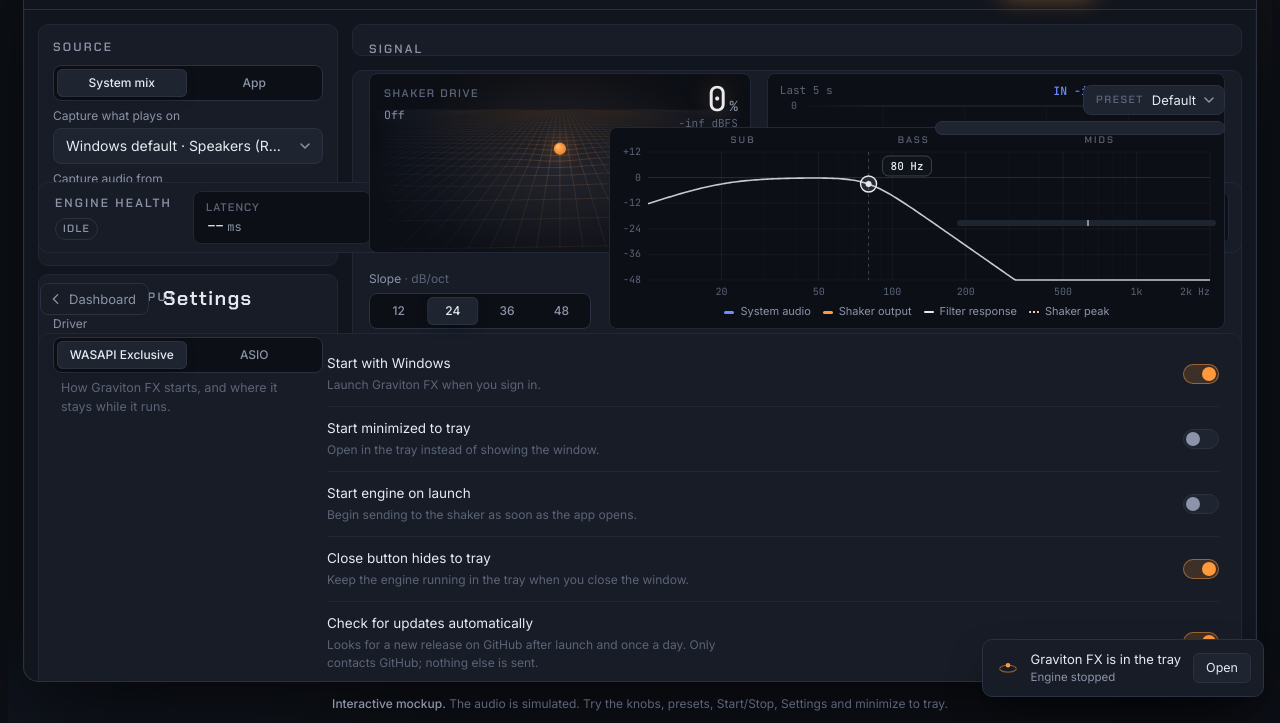
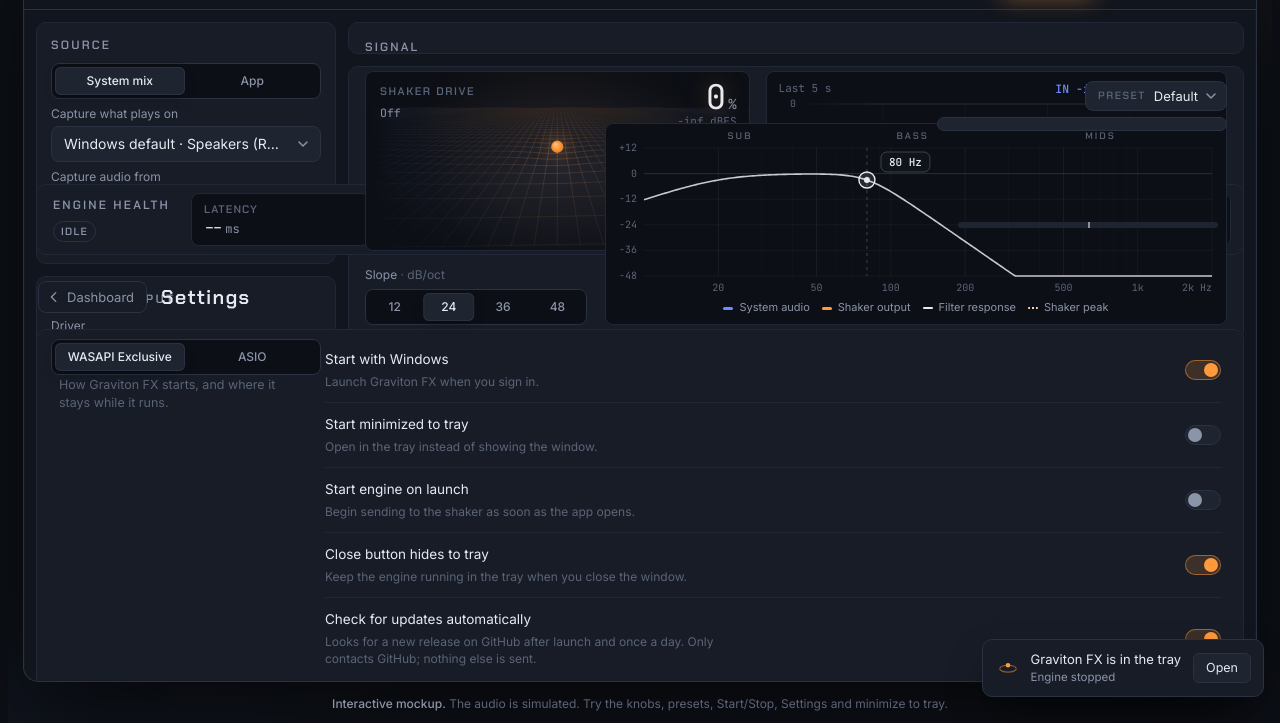
Before and after one commit to deuter0n/GravitonFX, a plain HTML site: page openspec/changes/build-graviton-fx/mockup/index.html in a window 1280 px wide. Shown: the part 87-810 px from the top of the page. Drawn offline with Linux system fonts and the light colour scheme; animation ran at ten frames a second.

Commit message:
UI: the same 12 px gap between all cards, columns and the window edge (mockup v89)

```diff
--- a/openspec/changes/build-graviton-fx/mockup/index.html
+++ b/openspec/changes/build-graviton-fx/mockup/index.html
@@ -28,6 +28,7 @@
   --font-mono: "JetBrains Mono", Consolas, ui-monospace, monospace;
   --r-window: 14px;
   --r-card: 10px;
+  --gap: 12px;               /* space between cards, columns and the window edge */
 }
 * { box-sizing: border-box; }
 html, body { background: var(--bg); }
@@ -196,10 +197,10 @@ button, select, input { font: inherit; color: inherit; }
   display: grid;
   grid-template-columns: 300px minmax(0, 1fr);
   grid-template-rows: minmax(0, 1fr) auto;
-  gap: 14px;
-  padding: 14px;
-}
-.rail, .main { display: flex; flex-direction: column; gap: 14px; min-width: 0; min-height: 0; }
+  gap: var(--gap);
+  padding: var(--gap);
+}
+.rail, .main { display: flex; flex-direction: column; gap: var(--gap); min-width: 0; min-height: 0; }
 
 .card {
   background: var(--surface);
@@ -310,7 +311,6 @@ button, select, input { font: inherit; color: inherit; }
 .test-row { display: grid; grid-template-columns: minmax(0, 1fr); gap: 6px; margin-top: auto; }  /* sits at the card's bottom */
 /* left column: Source is as tall as its content; Shaker output takes the rest,
    with the test buttons at its bottom, so both columns end together */
-.rail { gap: 8px; }
 .rail > .card { gap: 6px; padding: 12px 14px 14px; }
 .rail > .card:last-child { flex: 1 1 auto; }
 .rail .field { gap: 4px; }
@@ -494,7 +494,7 @@ button, select, input { font: inherit; color: inherit; }
 
 /* ---------- settings view ---------- */
 /* one section per row: title + summary on the left, options on the right */
-.settings-grid { display: grid; grid-template-columns: minmax(0, 1fr); gap: 14px; padding: 14px; }
+.settings-grid { display: grid; grid-template-columns: minmax(0, 1fr); gap: var(--gap); padding: var(--gap); }
 .settings-grid > .card {
   display: grid; grid-template-columns: 230px minmax(0, 1fr);
   column-gap: 36px; row-gap: 8px; padding: 20px 22px;
--- a/ui/app.css
+++ b/ui/app.css
@@ -39,6 +39,7 @@ body { margin: 0; }
   --font-mono: "JetBrains Mono", Consolas, ui-monospace, monospace;
   --r-window: 14px;
   --r-card: 10px;
+  --gap: 12px;               /* space between cards, columns and the window edge */
 }
 * { box-sizing: border-box; }
 html, body { background: var(--bg); }
@@ -207,10 +208,10 @@ button, select, input { font: inherit; color: inherit; }
   display: grid;
   grid-template-columns: 300px minmax(0, 1fr);
   grid-template-rows: minmax(0, 1fr) auto;
-  gap: 14px;
-  padding: 14px;
+  gap: var(--gap);
+  padding: var(--gap);
 }
-.rail, .main { display: flex; flex-direction: column; gap: 14px; min-width: 0; min-height: 0; }
+.rail, .main { display: flex; flex-direction: column; gap: var(--gap); min-width: 0; min-height: 0; }
 
 .card {
   background: var(--surface);
@@ -321,7 +322,6 @@ button, select, input { font: inherit; color: inherit; }
 .test-row { display: grid; grid-template-columns: minmax(0, 1fr); gap: 6px; margin-top: auto; }  /* sits at the card's bottom */
 /* left column: Source is as tall as its content; Shaker output takes the rest,
    with the test buttons at its bottom, so both columns end together */
-.rail { gap: 8px; }
 .rail > .card { gap: 6px; padding: 12px 14px 14px; }
 .rail > .card:last-child { flex: 1 1 auto; }
 .rail .field { gap: 4px; }
@@ -505,7 +505,7 @@ button, select, input { font: inherit; color: inherit; }
 
 /* ---------- settings view ---------- */
 /* one section per row: title + summary on the left, options on the right */
-.settings-grid { display: grid; grid-template-columns: minmax(0, 1fr); gap: 14px; padding: 14px; }
+.settings-grid { display: grid; grid-template-columns: minmax(0, 1fr); gap: var(--gap); padding: var(--gap); }
 .settings-grid > .card {
   display: grid; grid-template-columns: 230px minmax(0, 1fr);
   column-gap: 36px; row-gap: 8px; padding: 20px 22px;
```
Also changed, not shown: 4 other files.
